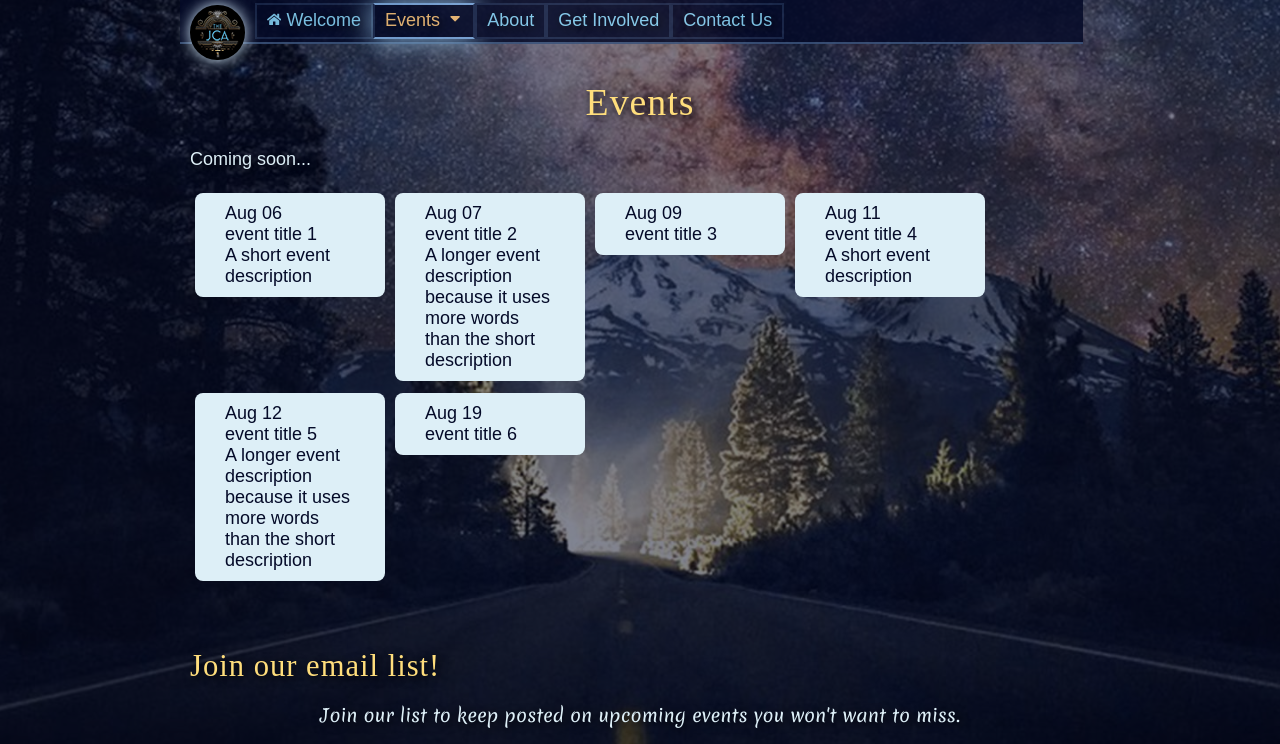
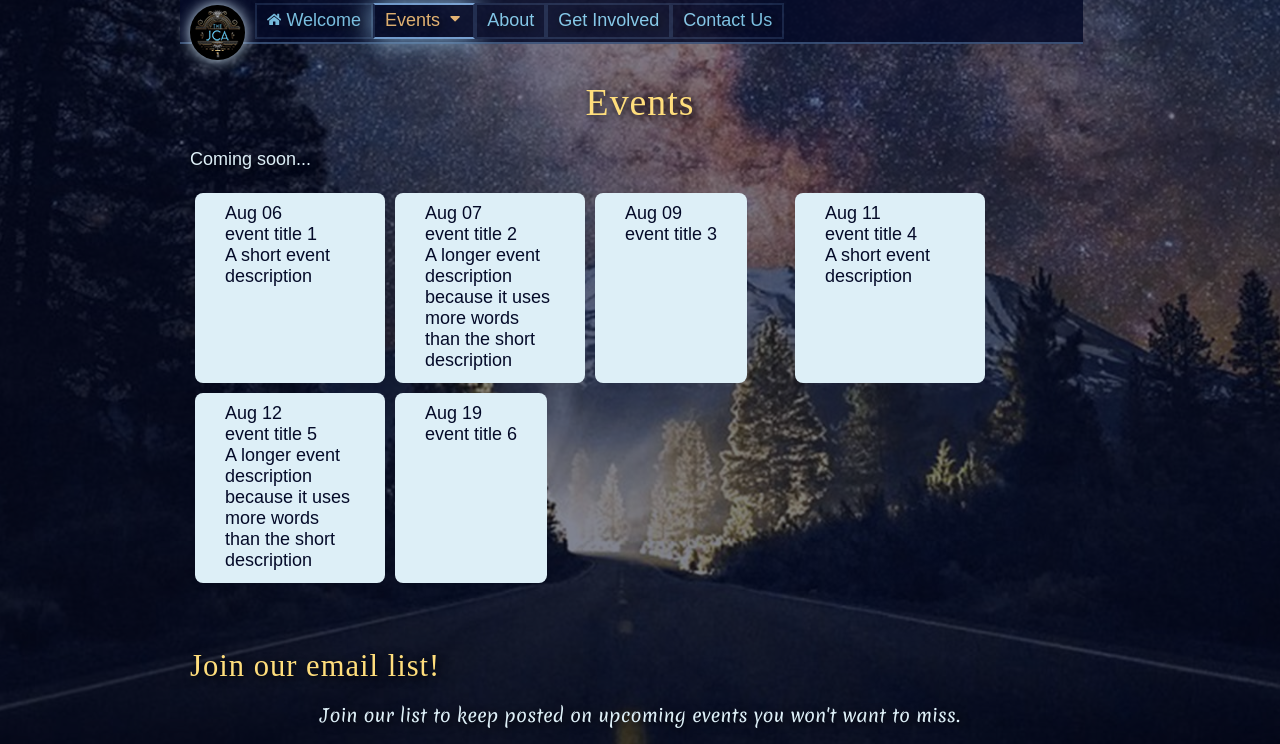
Before and after one commit to emaesen/jca, a Vue app in the folder client/: page /events in a window 1280 px wide. Shown: the top 744 px of the page. Built offline with nearby package versions, Linux system fonts and the light colour scheme; a web font is replaced by a local one.

Commit message:
Customize component

```diff
--- a/client/src/components/GridItem.vue
+++ b/client/src/components/GridItem.vue
@@ -2,6 +2,7 @@
  * GridItem component
  * https://github.com/euvl/vue-js-grid/blob/master/src/GridItem.vue
  * 2017-09-27
+ * with custom modifications
  */
  <template>
   <div ref="self"
@@ -221,7 +222,8 @@ export default {
 
 <style>
 .grid__item-wrapper {
-  display: block;
+  display: flex;
+  flex: 1;
   position: absolute;
   box-sizing: border-box;
 
```
